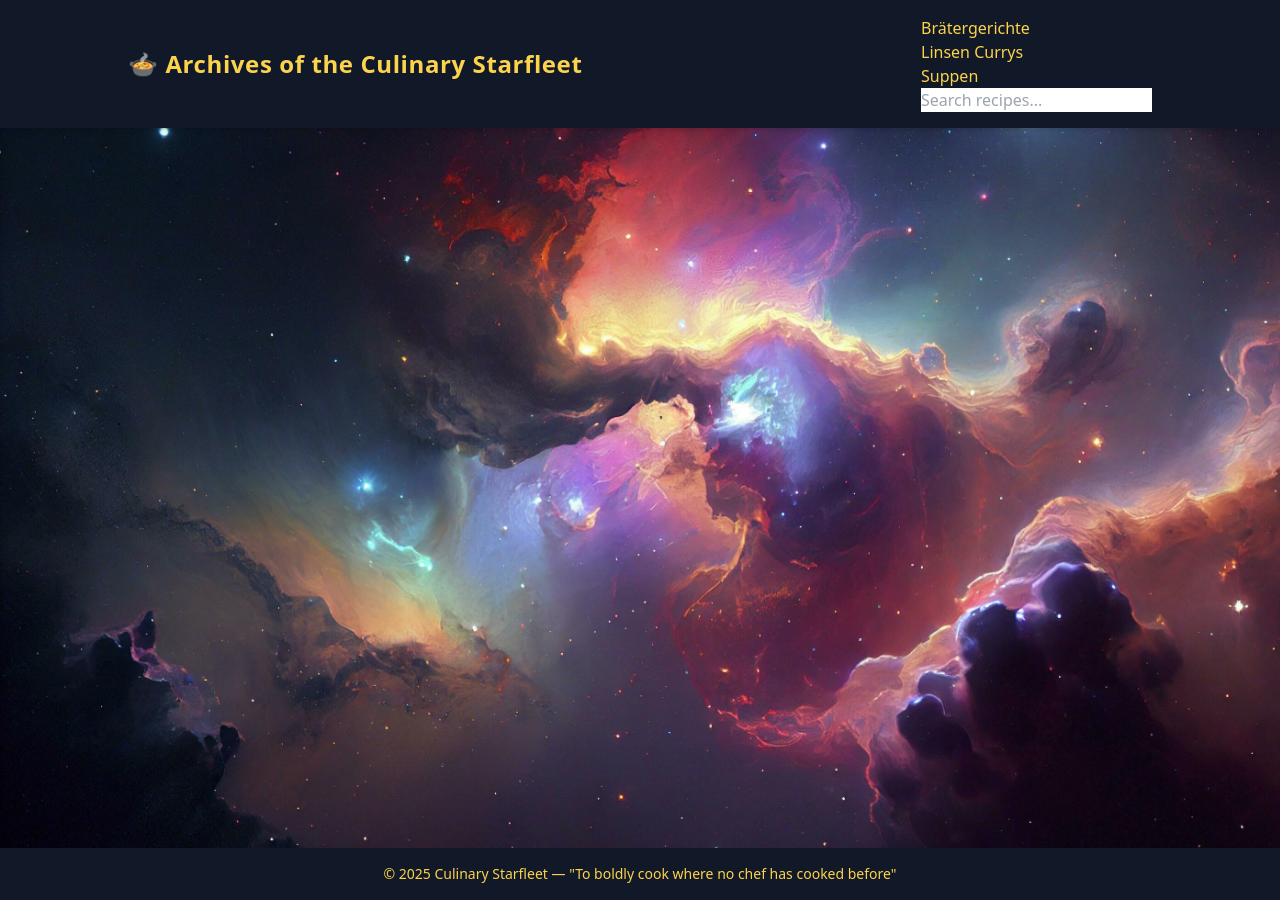
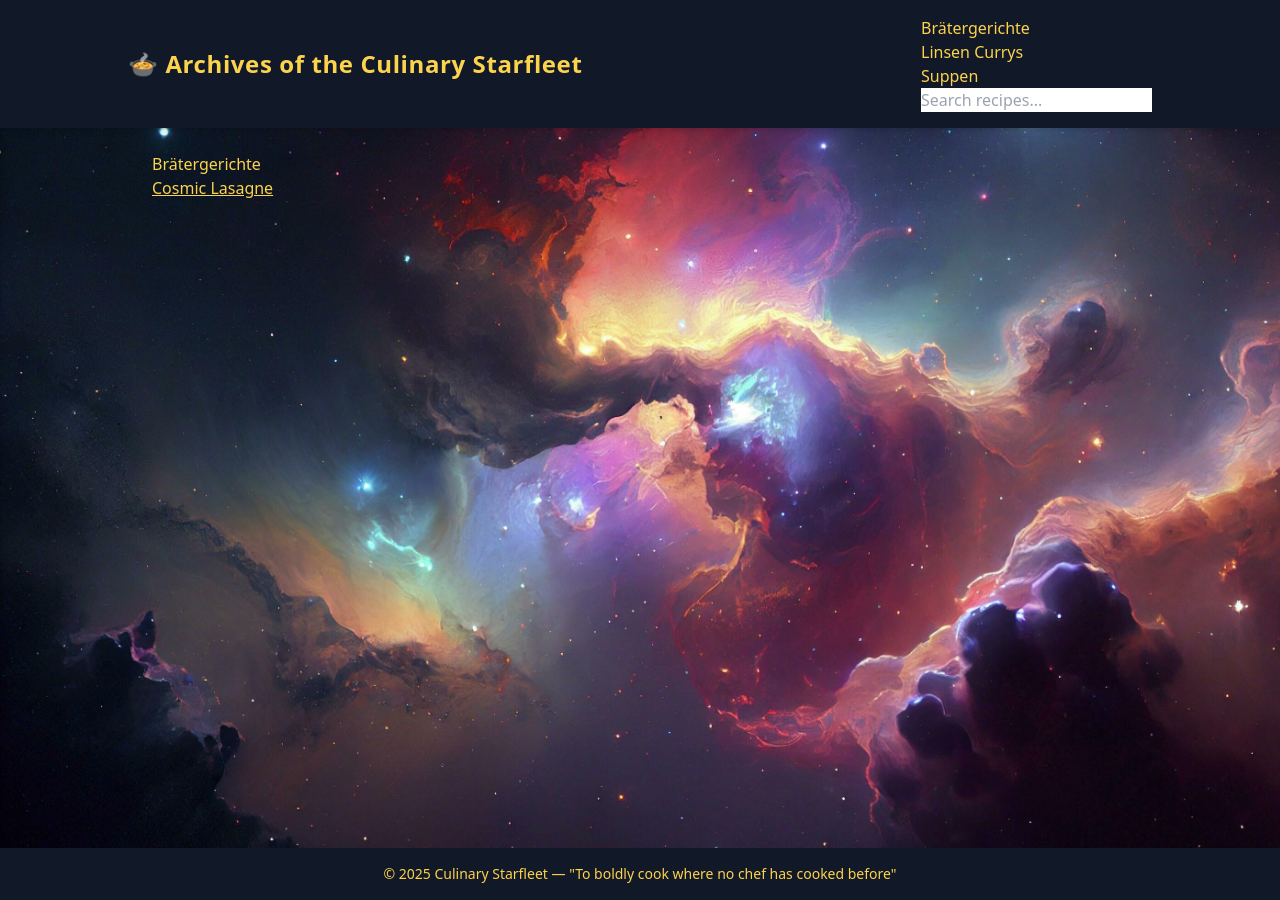
Before and after one commit to culinarystarfleet/Archives-of-the-culinary-starfleet, a Jekyll site: the page built from categories/braetergerichte.md, in a window 1280 px wide. Built offline with Jekyll 4.4.1, drawn with Linux system fonts in a browser that asks for light colours; our own code applies the rules of GitHub Pages for plain Markdown files.

Commit message:
Update braetergerichte.md

```diff
--- a/categories/braetergerichte.md
+++ b/categories/braetergerichte.md
@@ -1,3 +1,9 @@
+---
+layout: default
+title: Brätergerichte
+category: braetergerichte
+---
+
 <div class="prose prose-invert max-w-none">
   <h1>{{ page.title }}</h1>
   <ul class="space-y-2">
```
